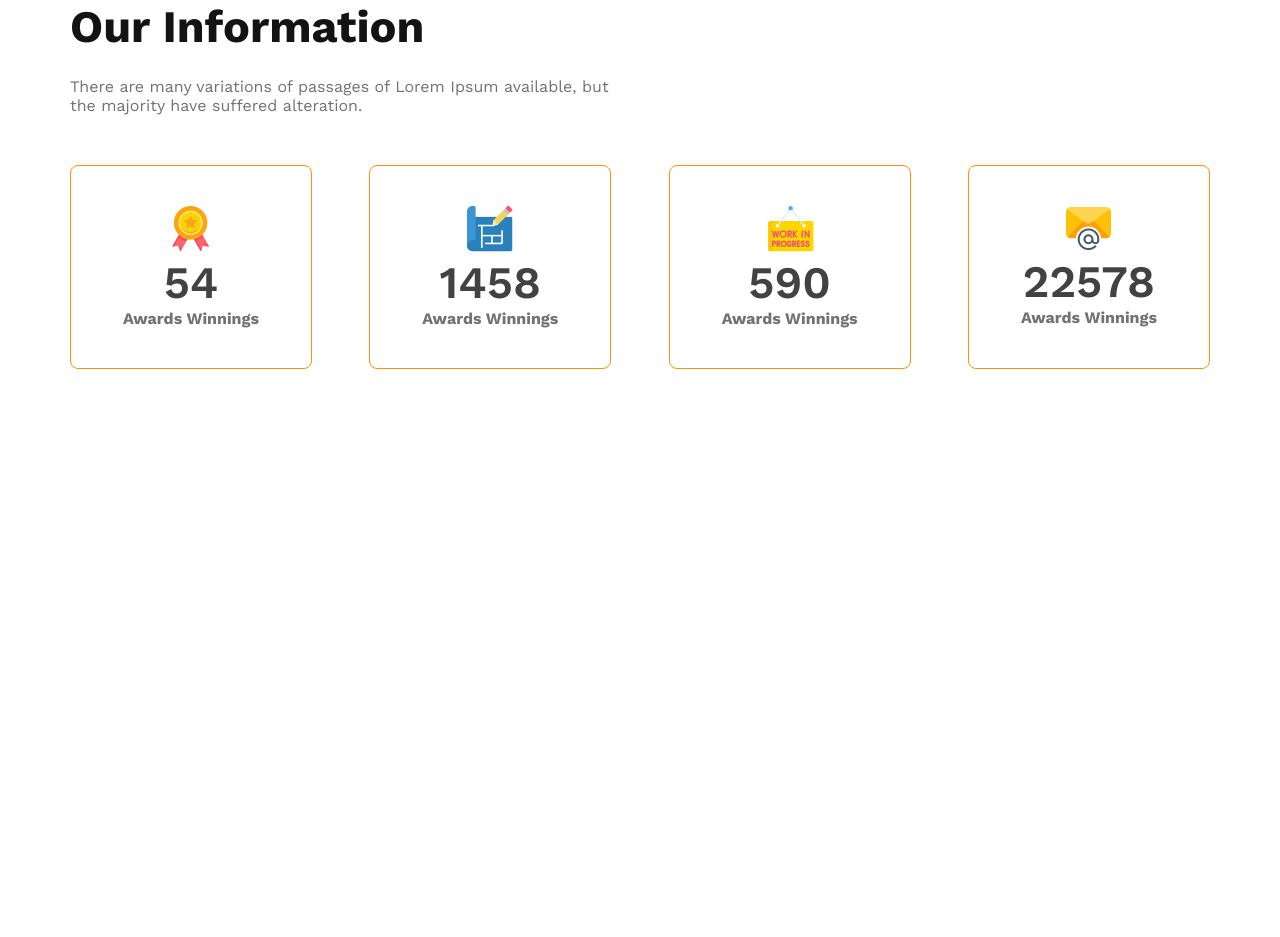
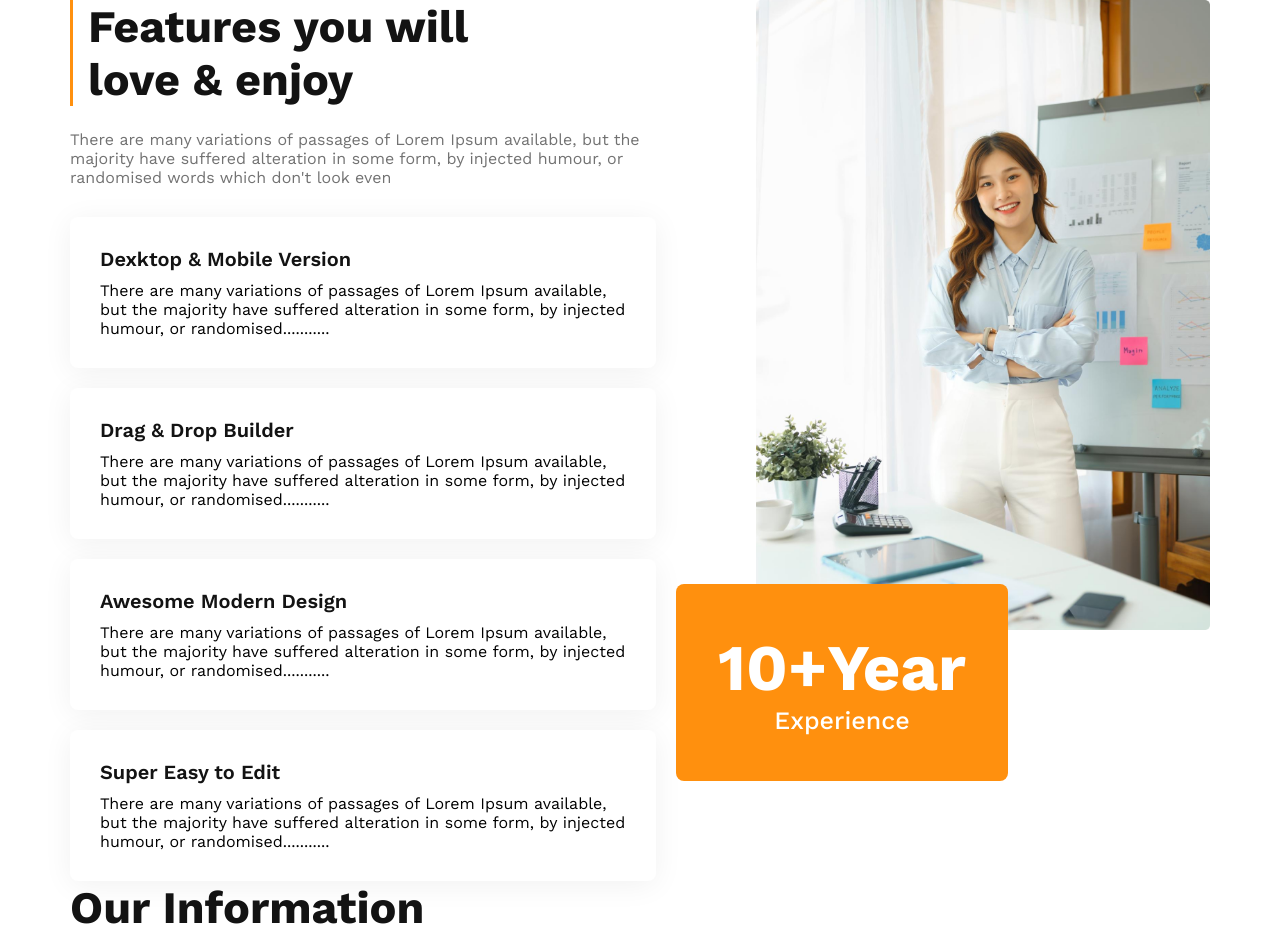
Before and after one commit to Sohel-Developer/architects_web_app, a plain HTML site: page index.html in a window 1280 px wide. Shown: the top 937 px of the page. Before the commit the page ends 800 px from the top, so only its background shows below. Drawn offline with nearby package versions, Linux system fonts and the light colour scheme.

Commit message:
Features Section Create and Mobaile-Tablet-Desktop responsive Done

```diff
--- a/index.html
+++ b/index.html
@@ -9,6 +9,48 @@
 </head>
 <body>
     <main>
+
+        <!-- Features Section -->
+        <section>
+            <div class="container">
+                <div class="features">
+                    <div class="features__info">
+                        <h2>Features you will love & enjoy</h2>
+                        <p>There are many variations of passages of Lorem Ipsum available, but the majority have suffered alteration in some form, by injected humour, or randomised words which don't look even</p>
+
+                        <div>
+                            <div class="feature__iteam">
+                                <h4>Dexktop & Mobile Version</h4>
+                                <p>There are many variations of passages of Lorem Ipsum available, but the majority have suffered alteration in some form, by injected humour, or randomised...........</p>
+                            </div>
+                            <div class="feature__iteam">
+                                <h4>Drag & Drop Builder</h4>
+                                <p>There are many variations of passages of Lorem Ipsum available, but the majority have suffered alteration in some form, by injected humour, or randomised...........</p>
+                            </div>
+                            <div class="feature__iteam">
+                                <h4>Awesome Modern Design</h4>
+                                <p>There are many variations of passages of Lorem Ipsum available, but the majority have suffered alteration in some form, by injected humour, or randomised...........</p>
+                            </div>
+                            <div class="feature__iteam">
+                                <h4>Super Easy to Edit</h4>
+                                <p>There are many variations of passages of Lorem Ipsum available, but the majority have suffered alteration in some form, by injected humour, or randomised...........</p>
+                            </div>
+                        </div>
+                    </div>
+                    <div class="features__img">
+                        <img src="./images/architect.png" alt="" srcset="">
+                        <div class="experience">
+                            <h2>10+Year</h2>
+                            <p>Experience</p>
+                        </div>
+                    </div>
+                </div>
+            </div>
+        </section>
+
+
+
+
         <!-- Our Details Section -->
         <section>
             <div class="container">
@@ -42,12 +84,8 @@
                 </div>
             </div>
         </section>
-
-
-
-
         <!-- Sponsore Section -->
-        <section class="hide" >
+        <section>
             <div class="container">
                 <div class="sponsores">
                     <h2 class="sponsore__title text-center">Our Sponspors</h2>
@@ -65,7 +103,7 @@
         </section>
     </main>
     <!-- Footer Section  -->
-    <footer class="hide">
+    <footer>
         <div class="container">
             <P class="footer__text">All rights reserved copyright@2023 startup landing page design</P>
         </div>
--- a/styles/style.css
+++ b/styles/style.css
@@ -1,137 +1,224 @@
 /* Font Work Sans */
-@import url('https://fonts.googleapis.com/css2?family=Work+Sans:wght@400;500;600;700;800&display=swap');
+@import url("https://fonts.googleapis.com/css2?family=Work+Sans:wght@400;500;600;700;800&display=swap");
 
 /* Basic */
 
-.hide{
+.hide {
   display: none;
 }
 
 :root {
-    --first-color: #FF900E;
+  --first-color: #ff900e;
   --second-color: #727272;
-    --black-color:#131313;
-    --text-color:#424242;
+  --black-color: #131313;
+  --text-color: #424242;
 }
-*{
+* {
   padding: 0;
   margin: 0;
   box-sizing: border-box;
-    font-family: 'Work Sans', sans-serif;
+  font-family: "Work Sans", sans-serif;
 }
-img{
+img {
   max-width: 100%;
 }
-.text-center{
+.text-center {
   text-align: center;
 }
 
-.container{
+.container {
   width: 1140px;
   margin: 0 auto;
 }
-/* Our Information */
-.our__details{
 
-}
-.our__info{
-
+/* Features section Styles */
+.features {
+  display: flex;
+  gap: 100px;
 }
 
 
-.our__info__title{
+.features__info > h2 {
+  font-weight: 700;
+  font-size: 45px;
+  color: var(--black-color);
+  width: 465px;
+  padding-left: 15px;
+  border-left: 3px solid var(--first-color);
+  margin-bottom: 24px;
+}
+.features__info > p {
+  width: 586px;
+  color: var(--second-color);
+  margin-bottom: 30px;
+}
 
+.feature__iteam {
+  margin-top: 20px;
+  width: 586px;
+  padding: 30px;
+  background: #ffffff;
+  box-shadow: 0px 4px 30px rgba(0, 0, 0, 0.06);
+  border-radius: 8px;
+}
+.feature__iteam>h4{
+    font-weight: 600;
+font-size: 20px;
+color: var(--black-color);
+margin-bottom: 10px;
+}
+
+.features__img {
+  position: relative;
+}
+.experience {
+  padding: 46px 42px;
+  position: absolute;
+  left: -80px;
+  bottom: 100px;
+  background-color: var(--first-color);
+  border-radius: 8px;
+}
+.experience > h2 {
+  font-weight: 700;
+  font-size: 65px;
+  text-align: center;
+  color: #ffffff;
+}
+.experience > p {
+  font-weight: 500;
+  font-size: 25px;
+  text-align: center;
+  color: #ffffff;
+}
+
+/* Our Information */
+.our__info__title {
   font-weight: 700;
   font-size: 45px;
   color: var(--black-color);
 }
-.our__info__des{
+.our__info__des {
   margin-top: 24px;
   width: 542px;
   color: var(--second-color);
-
 }
-.our__info__iteam{
+.our__info__iteam {
   margin-top: 50px;
   display: flex;
   justify-content: space-between;
   flex-wrap: wrap;
 }
-.our__iteam{
+.our__iteam {
   cursor: pointer;
   width: 242px;
   padding: 40px;
-    border: 1px solid #FF900E;
+  border: 1px solid #ff900e;
   border-radius: 8px;
   text-align: center;
   transition: all 1s;
 }
-.our__iteam:hover{
+.our__iteam:hover {
   transform: scale(1.1);
 }
-.our__iteam h2{
+.our__iteam h2 {
   color: var(--text-color);
   font-weight: 600;
   font-size: 45px;
 }
-.our__iteam h4{
+.our__iteam h4 {
   color: var(--second-color);
 }
 
-
-
 /* Sponsore Styles */
 
-.sponsore__title{
+.sponsore__title {
   font-weight: 700;
   font-size: 45px;
   color: var(--black-color);
   margin-bottom: 24px;
 }
 
-.sponsore__des{
+.sponsore__des {
   color: var(--second-color);
   max-width: 542px;
   margin: 0 auto;
 }
 
-.sponsore__list{
+.sponsore__list {
   margin-top: 50px;
   display: flex;
   gap: 50px;
-
 }
-.sponsore__list img{
+.sponsore__list img {
   filter: grayscale(100%);
 }
 
 /* Footer Style */
-.footer__text{
+.footer__text {
   text-align: center;
-    padding: 40px 20px ;
-    background: #FFF4E7;
+  padding: 40px 20px;
+  background: #fff4e7;
   border-radius: 8px;
-color: var(--text-color)
+  color: var(--text-color);
 }
 
-
 /* Mobai; Responsive */
-@media screen and (max-width:576px) {
-    .container{
+@media screen and (max-width: 576px) {
+  .container {
     width: 100%;
     padding: 20px;
   }
-    .sponsore__list{
+  .features{
+    flex-direction: column;
     gap: 20px;
-        flex-direction: column;
   }
-    .sponsore__list img{
-        width: 165px;
-        margin: 0 auto;
+  .experience{
+    left: 0;
+    bottom: -110px;
   }
-    .our__info__iteam{
+  .feature__iteam{
+    width: 100%;
+    text-align: justify;
+  }
+  .features__info > h2, .features__info > p{
+    width: 100%;
+  }
+
+  .our__info__iteam {
     width: 100%;
     gap: 20px;
     justify-content: center;
   }
+  .sponsore__list {
+    gap: 20px;
+    flex-direction: column;
   }
+  .sponsore__list img {
+    width: 165px;
+    margin: 0 auto;
+  }
+
+}
+
+/* Tablet Responsive */
+@media screen and (min-width: 576px) and (max-width: 992px) {
+  .container {
+    padding: 0px 20px;
+  }
+
+  .features{
+    align-items: center;
+  }
+
+  .experience{
+    left: -60px;
+    bottom: -150px;
+  }
+  .our__info__iteam {
+    display: grid;
+    grid-template-columns: repeat(3, 1fr);
+    justify-content: center;
+    gap: 20px;
+  }
+}
```
Lines whose indentation alone changed are shown as unchanged.
